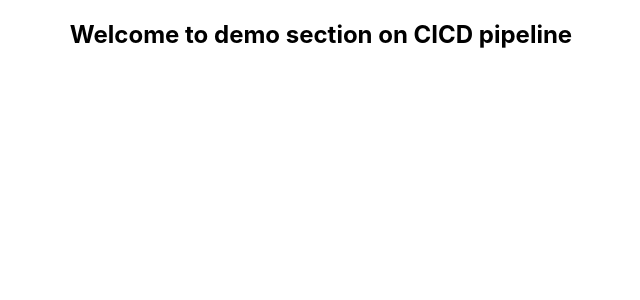
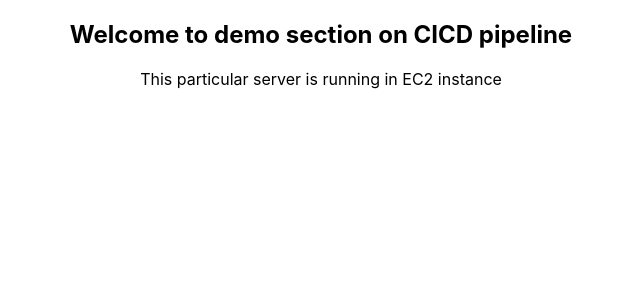
Before and after one commit to krztech/pub_cicd_frontend, a React (Create React App) app: page / in a window 1280 px wide. Shown: the top 300 px of the page, without its empty margins (319-959 px from the left). Built offline with nearby package versions, Linux system fonts and the light colour scheme.

Commit message:
made chage in app.js file by removing logo

```diff
--- a/src/App.js
+++ b/src/App.js
@@ -4,6 +4,7 @@
   return (
     <div className="App" style={{textAlign:"center"}}>
       <h2>Welcome to demo section on CICD pipeline</h2>
+      <p>This particular server is running in EC2 instance</p>
     </div>
   );
 }
```
